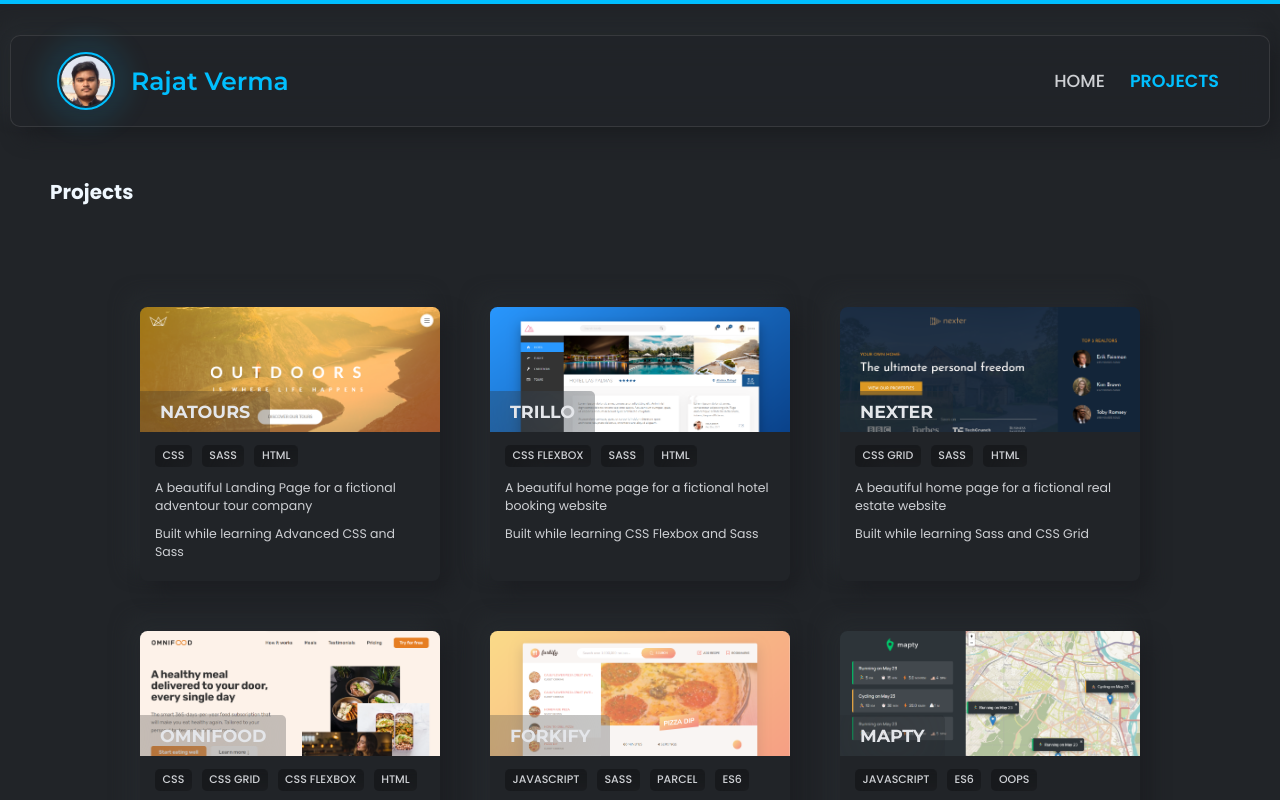
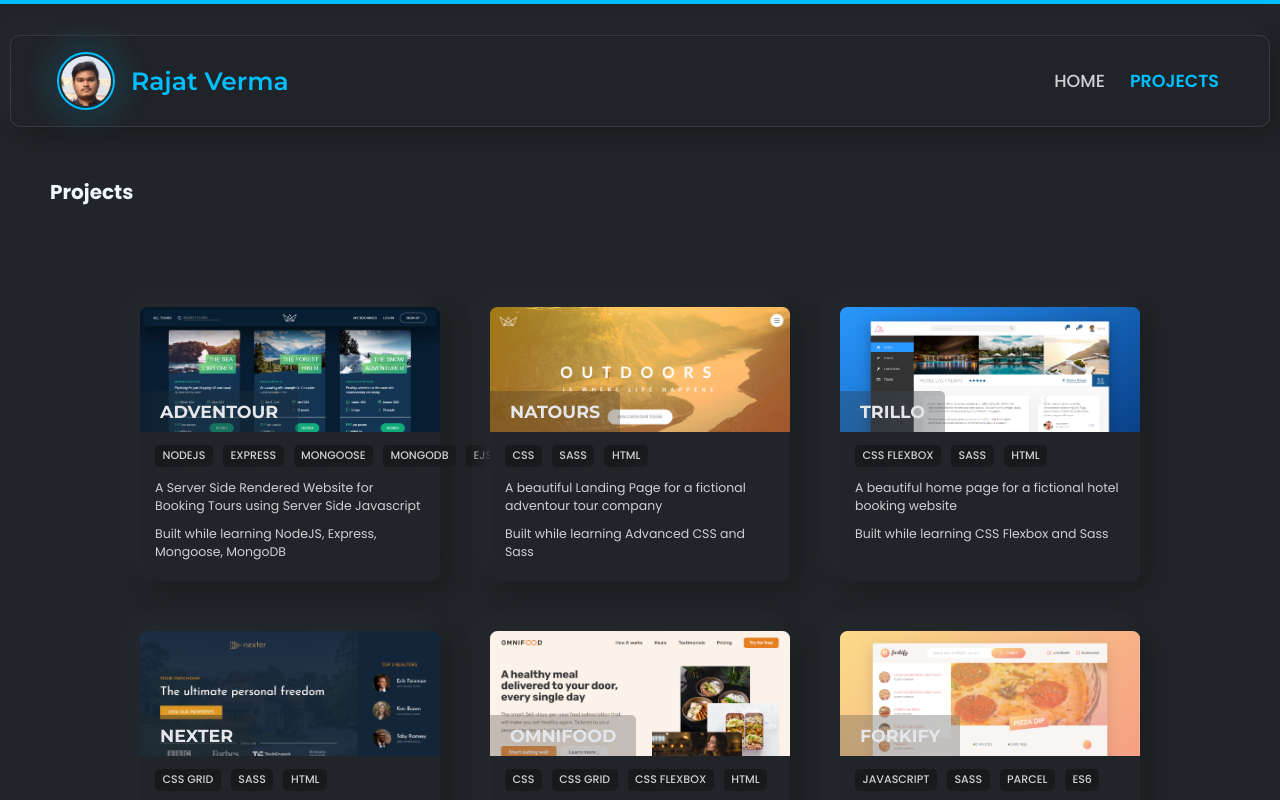
Before and after one commit to rajatverma311201/portfolio, a Next.js app: page /projects in a window 1280 px wide. Shown: the top 800 px of the page. Built offline with nearby package versions, Linux system fonts and the light colour scheme.

Commit message:
added adventour project data

```diff
--- a/src/assets/data.js
+++ b/src/assets/data.js
@@ -1,4 +1,36 @@
 export const PROJECTS_LIST = [
+    {
+        slug: "adventour-app",
+        name: "Adventour",
+        description:
+            "A Server Side Rendered Website for Booking Tours using Server Side Javascript",
+        descriptionSecondary:
+            "Built while learning NodeJS, Express, Mongoose, MongoDB",
+        liveLink: "https://adventour-production.up.railway.app/",
+        githubLink: "https://github.com/rajatverma311201/Adventour",
+        mainImage: "/projects-images/adventour-app/adventour-main.png",
+        technologies: ["NodeJS", "Express", "Mongoose", "MongoDB", "EJS"],
+        topics: [
+            "NodeJS",
+            "Express",
+            "Server Side Javascript",
+            "Backend Development",
+            "Event Loop",
+            "Mongoose ",
+            "MongoDB",
+            "HTTP Methods",
+            "REST APIs",
+            "Express Middlewares",
+            "Error Handling",
+            "Routes and Models",
+            "MVC Architecture",
+            "JWT Authentication & Cookies",
+            "Authorization & Web Security",
+            "Nodemailer",
+            "EJS and View Engines",
+            "Payments using Stripe",
+        ],
+    },
     {
         slug: "natours-sass",
         name: "Natours",
```
Also changed, not shown: public/projects-images/adventour-app/adventour-main.png (added).
